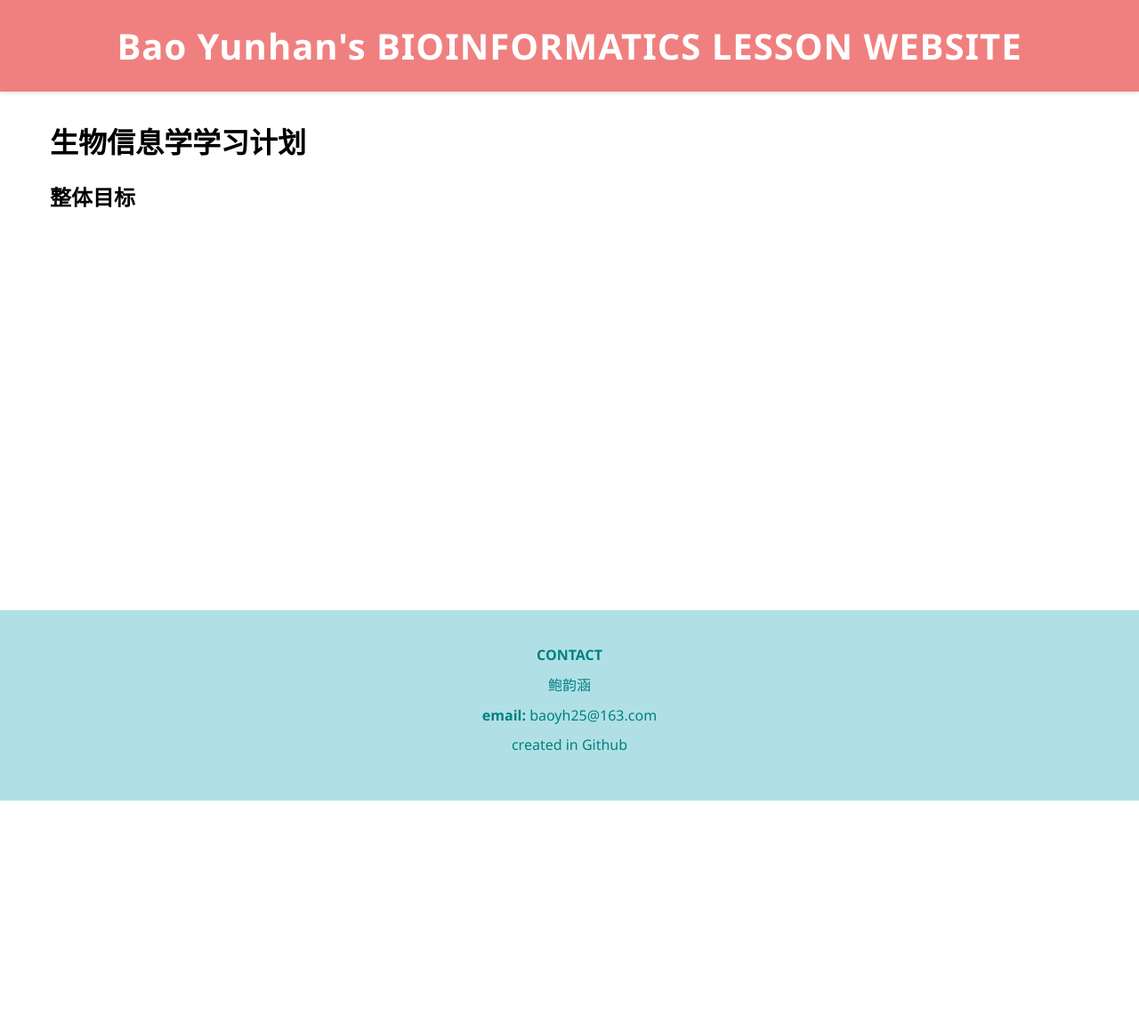
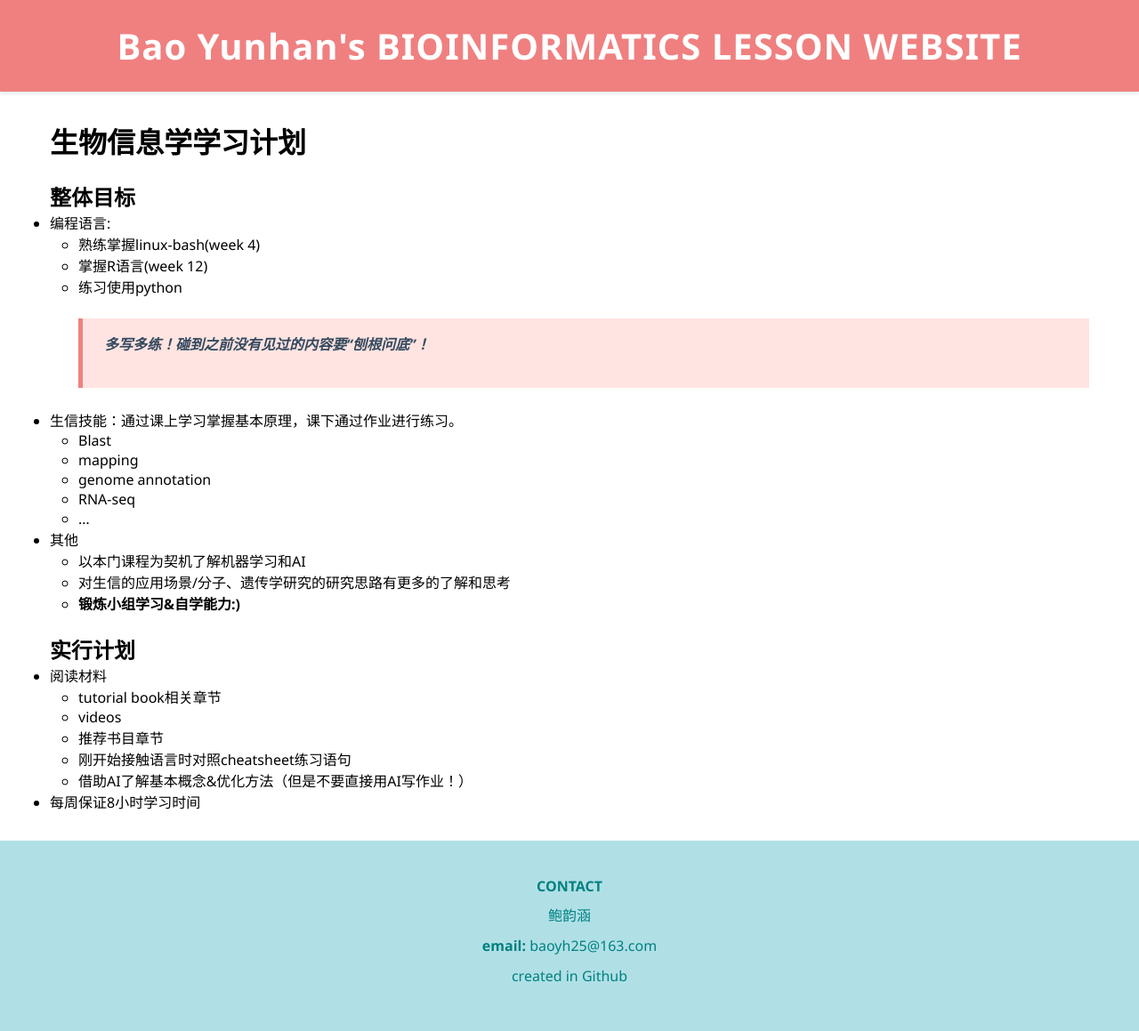
Before and after one commit to baoyh24/bioinformatics_lesson_2026_spring, a Jekyll site: the page built from docs/content/course_plan.md, in a window 1280 px wide. Shown: the whole page at 89% size. Built offline with Jekyll 4.4.1, drawn with Linux system fonts in a browser that asks for light colours; before the commit the page ends 900 px from its top, so only the background shows below that.

Commit message:
Update course_plan.md

```diff
--- a/docs/content/course_plan.md
+++ b/docs/content/course_plan.md
@@ -7,3 +7,32 @@ title: learning plan
 <br>
 
 ## 整体目标
+- 编程语言:
+    - 熟练掌握linux-bash(week 4)
+    - 掌握R语言(week 12)
+    - 练习使用python
+>**多写多练！碰到之前没有见过的内容要“刨根问底”！**
+<br>
+
+- 生信技能：通过课上学习掌握基本原理，课下通过作业进行练习。
+    - Blast
+    - mapping
+    - genome annotation
+    - RNA-seq
+    - ...
+<br>
+
+- 其他
+    - 以本门课程为契机了解机器学习和AI
+    - 对生信的应用场景/分子、遗传学研究的研究思路有更多的了解和思考
+    - **锻炼小组学习&自学能力:)**
+<br>
+
+## 实行计划
+- 阅读材料
+    - tutorial book相关章节
+    - videos
+    - 推荐书目章节
+    - 刚开始接触语言时对照cheatsheet练习语句
+    - 借助AI了解基本概念&优化方法（但是不要直接用AI写作业！）
+- 每周保证8小时学习时间
```
